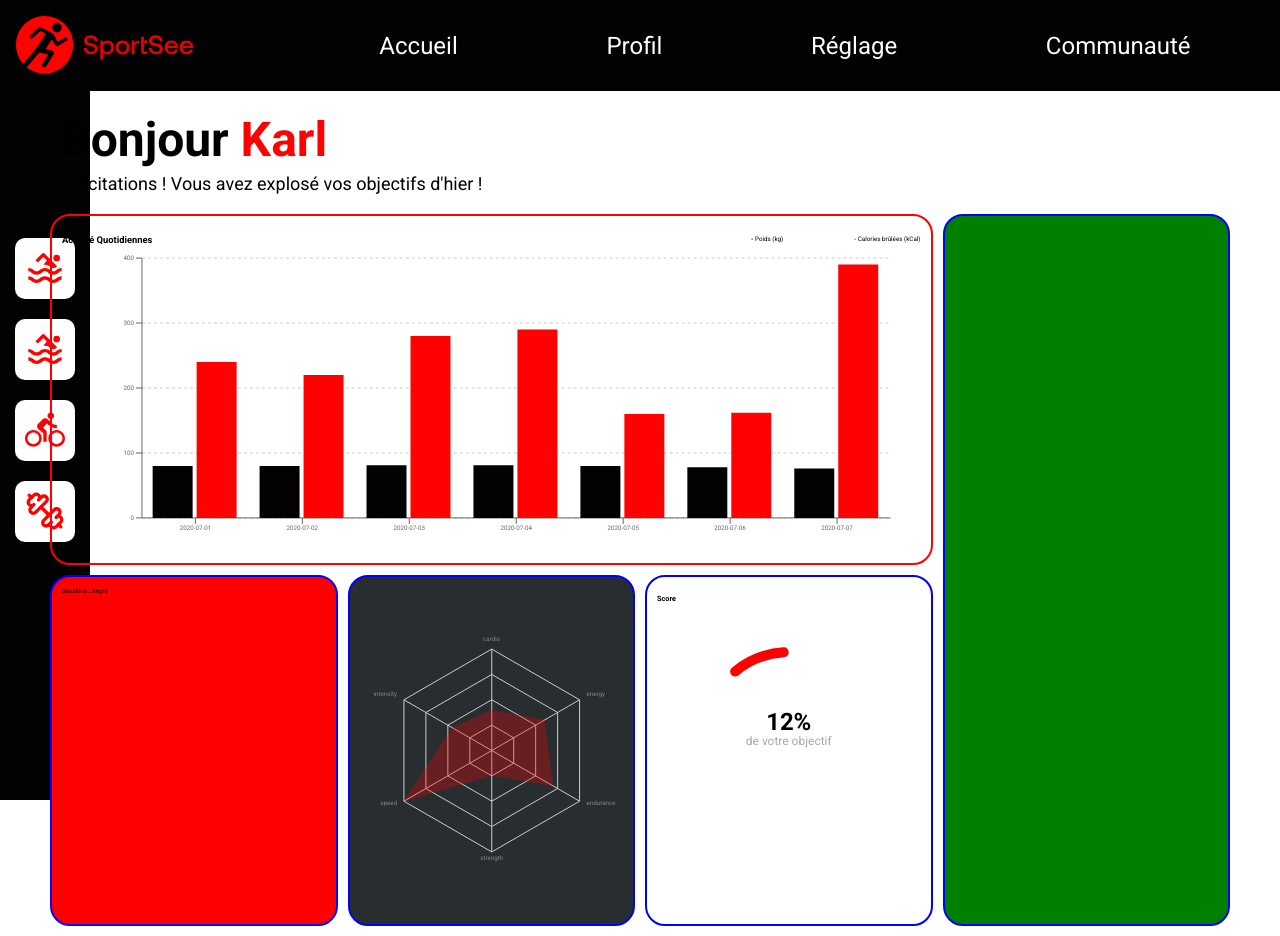
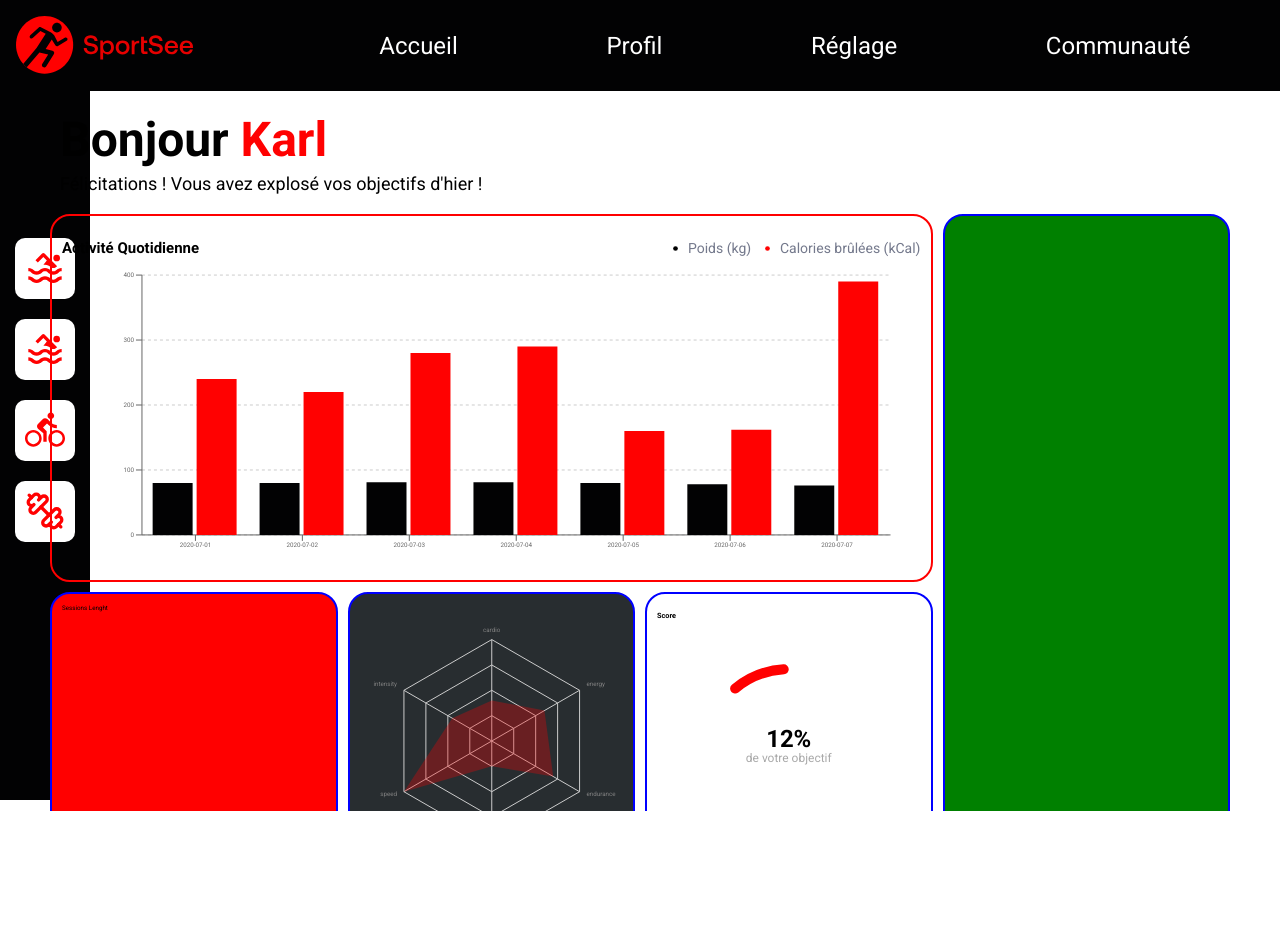
Before and after one commit to AurelieDuynslaeger/SportSee_P12_OCR, a React (Vite) app: page / in a window 1280 px wide. After the commit the page ends 811 px from the top, so only its background shows below. Built offline with nearby package versions, Linux system fonts and the light colour scheme.

Commit message:
🚧 US#6 daily activity almost done : Y axis still visible

```diff
--- a/src/App.jsx
+++ b/src/App.jsx
@@ -1,6 +1,7 @@
 
 import LeftNav from './components/LeftNav/LeftNav'
 import TopNav from './components/TopNav/TopNav'
+import CustomTooltip from './components/CustomTooltip';
 import { BsDot } from "react-icons/bs";
 import './stylesheet/App.scss'
 
@@ -8,7 +9,6 @@ import './stylesheet/App.scss'
 import { USER_MAIN_DATA, USER_ACTIVITY, USER_AVERAGE_SESSIONS, USER_PERFORMANCE } from './mocks/mockData';
 
 import { BarChart, Bar, XAxis, YAxis, CartesianGrid, Tooltip, ResponsiveContainer, Radar, RadarChart, PolarGrid, PolarAngleAxis,RadialBarChart, RadialBar } from 'recharts';
-
 
 function App() {
 
@@ -33,6 +33,7 @@ function App() {
   ]
 
 
+
   return (
     <>
       <TopNav/>
@@ -44,7 +45,7 @@ function App() {
         </div>
         <div className="user_daily_activity">
           <div className='daily_activity_header'>
-            <h2>Activité Quotidiennes</h2>
+            <h2>Activité Quotidienne</h2>
             <div className='weight_kcal'>
               <div className='weight'>
                 <BsDot className='weight_dot'/>
@@ -71,7 +72,7 @@ function App() {
                   <CartesianGrid strokeDasharray="3 3" horizontal={true} vertical={false}/>
                   <YAxis/>
                   <XAxis dataKey="day"/>
-                  <Tooltip/>
+                  <Tooltip content={<CustomTooltip />}/>
                   <Bar dataKey="kilogram" fill='#020203'/>
                   <Bar dataKey="calories" fill='#FF0101'/>
                 </BarChart>
@@ -117,7 +118,7 @@ function App() {
               >
                 <tspan
                   x="50%"
-                  dy="-0.5em" // Déplace le texte 12% légèrement vers le haut pour mieux aligner
+                  dy="-0.5em"
                   fontSize="24"
                   fontWeight="bold"
                   fill="#000"
@@ -126,9 +127,9 @@ function App() {
                 </tspan>
                 <tspan
                   x="50%"
-                  dy="1.5em" // Positionne "de votre objectif" en dessous de 12%
+                  dy="1.5em"
                   fontSize="1.2rem"
-                  fill="#a9a9a9" // Utilisez la couleur grise claire ici
+                  fill="#a9a9a9"
                   className="obj_text"
                 >
                   de votre objectif
--- /dev/null
+++ b/src/components/CustomTooltip.jsx
@@ -0,0 +1,36 @@
+import PropTypes from 'prop-types';  // Importer PropTypes pour la validation des props
+
+/**
+ *composant Tooltip personnalisé pour afficher des informations sur les barres du graphique d'activités quotidiennes.
+ *
+ * @param {Object} props - Les propriétés passées au composant
+ * @param {boolean} props.active - Indique si le tooltip est actif (hoover)
+ * @param {Array<Object>} props.payload - Les données à afficher dans le tooltip
+ * @param {number} props.payload.value - La valeur affichée pour chaque élément de `payload`
+ *
+ * @returns {JSX.Element|null} - Retourne le JSX pour le tooltip ou null si pas actif
+ */
+const CustomTooltip = ({ active, payload }) => {
+  if (active && payload && payload.length) {
+    return (
+      <div className="custom-tooltip">
+        <p>{`${payload[0].value} kg`}</p>
+        <p>{`${payload[1].value} kCal`}</p>
+      </div>
+    );
+  }
+
+  return null;
+};
+
+//définition des types de props attendues
+CustomTooltip.propTypes = {
+  active: PropTypes.bool,
+  payload: PropTypes.arrayOf(
+    PropTypes.shape({
+      value: PropTypes.number,
+    })
+  )
+};
+
+export default CustomTooltip;
--- a/src/stylesheet/App.scss
+++ b/src/stylesheet/App.scss
@@ -9,7 +9,7 @@
 .main_content {
   max-width: 1200px;
   margin: 0 auto;
-  min-height: 89vh;
+  height: 90vh;
   // width: 93vw;
   display: grid;
   grid-template-columns: repeat(4, 1fr);
@@ -49,26 +49,46 @@
     display: flex;
     align-items: center;
     justify-content: space-between;
+    h2{
+      font-size: 1.5rem;
+    }
     .weight_kcal{
       display: flex;
-      width: 20%;
+      width: 30%;
       align-items: center;
       justify-content: space-between;
       .weight, .kcal {
         display: flex;
         align-items: center;
+        p{
+          font-size: 1.4rem;
+          color: v.$text-mid;
+        }
       }
       .weight_dot{
         color: v.$text-dark;
+        font-size: 2.5rem;
       }
       .kcal_dot{
         color: v.$color-primary;
+        font-size: 2.5rem;
       }
     }
   }
   .daily_activity_barchart{
     height: 300px;
+    .custom-tooltip {
+      background-color: v.$color-primary;
+      padding: 10px;
+      color: v.$text-light;
+      position: relative;
+      transform: translateY(-40px);
+      p{
+        font-size: 0.7rem;
+        font-weight: 700;
+      }
   }
+}
 }
 
 .user_sessions_length {
```
